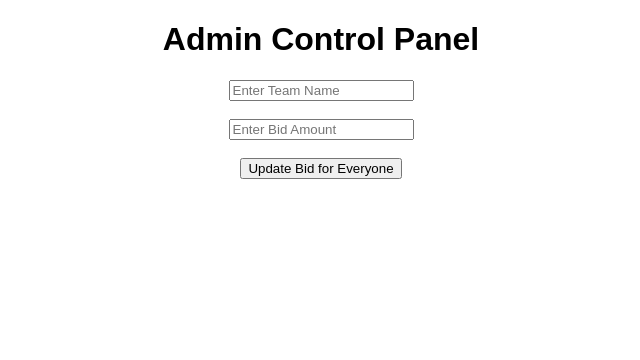
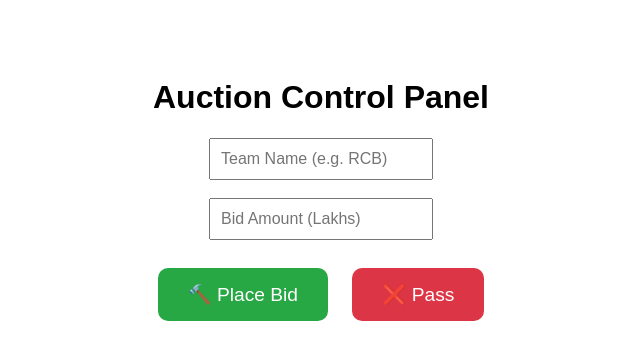
Before and after one commit to muzaffard/uncha-premiere-league, a Flask app: page /admin in a window 1280 px wide. Shown: the top 360 px of the page, without its empty margins (319-959 px from the left). Run offline with Flask 3, Linux system fonts and the light colour scheme; some libraries are stand-ins or nearby versions.

Commit message:
Update admin.html

```diff
--- a/templates/admin.html
+++ b/templates/admin.html
@@ -3,19 +3,29 @@
 <head>
     <title>Auction Admin</title>
     <script src="https://cdnjs.cloudflare.com/ajax/libs/socket.io/4.0.1/socket.io.js"></script>
+    <style>
+        body { text-align: center; font-family: sans-serif; padding-top: 50px; }
+        button { padding: 15px 30px; font-size: 1.2em; cursor: pointer; margin: 10px; border-radius: 10px; }
+        .btn-bid { background-color: #28a745; color: white; border: none; }
+        .btn-pass { background-color: #dc3545; color: white; border: none; }
+        input { padding: 10px; width: 200px; font-size: 1em; }
+    </style>
 </head>
-<body style="text-align: center; font-family: sans-serif;">
-    <h1>Admin Control Panel</h1>
-    <input type="text" id="team_name" placeholder="Enter Team Name"><br><br>
-    <input type="number" id="bid_amount" placeholder="Enter Bid Amount"><br><br>
-    <button onclick="sendBid()">Update Bid for Everyone</button>
+<body>
+    <h1>Auction Control Panel</h1>
+    <input type="text" id="team_name" placeholder="Team Name (e.g. RCB)"><br><br>
+    <input type="number" id="bid_amount" placeholder="Bid Amount (Lakhs)"><br><br>
+
+    <button class="btn-bid" onclick="sendAction('bid')">🔨 Place Bid</button>
+    <button class="btn-pass" onclick="sendAction('pass')">❌ Pass</button>
 
     <script>
         var socket = io();
-        function sendBid() {
+        function sendAction(type) {
             var team = document.getElementById('team_name').value;
             var amount = document.getElementById('bid_amount').value;
-            socket.emit('place_bid', {team_name: team, bid_amount: amount});
+            if(!team) { alert("Team name dalo!"); return; }
+            socket.emit('action', {type: type, team_name: team, amount: amount});
         }
     </script>
 </body>
```
